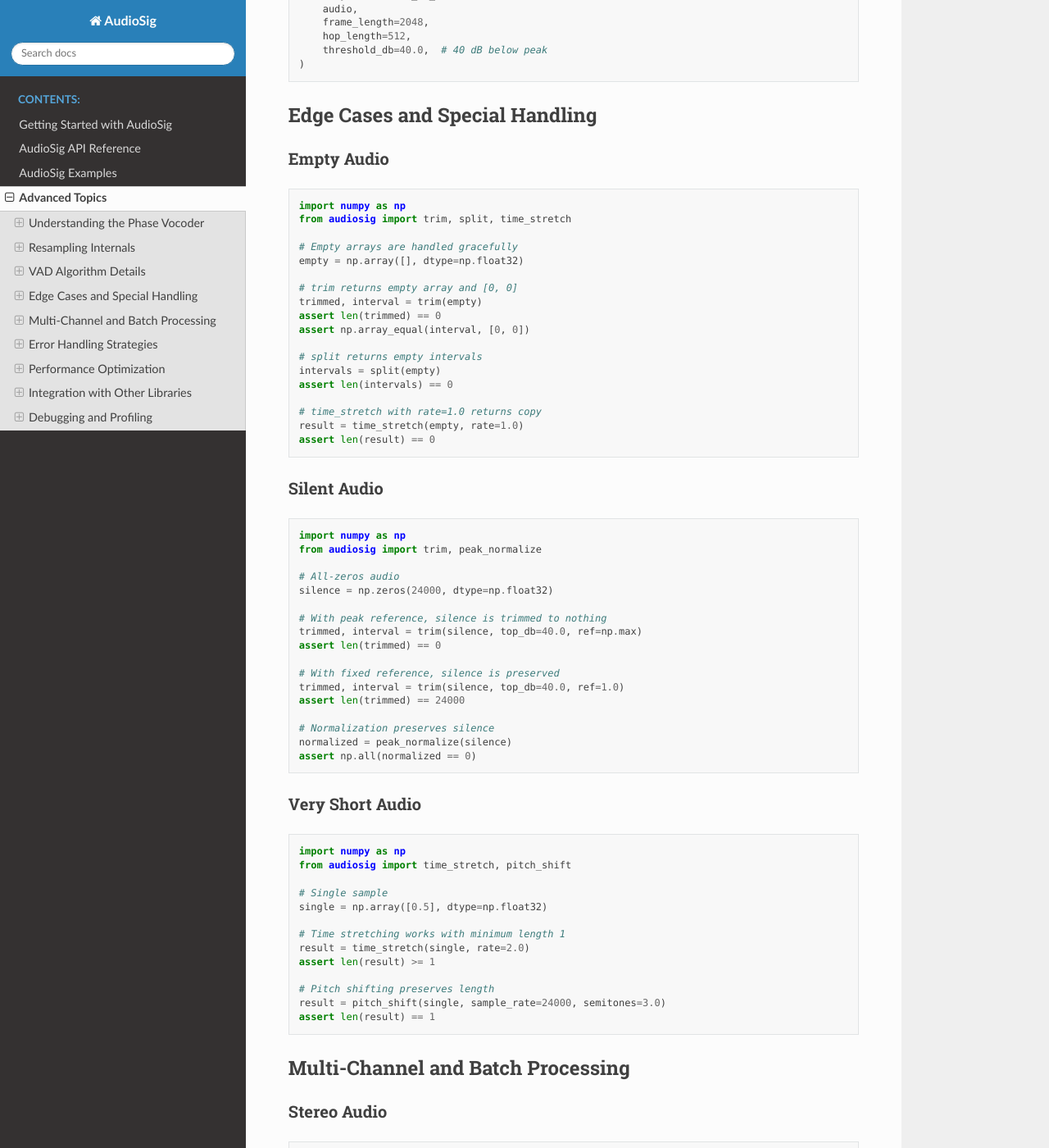
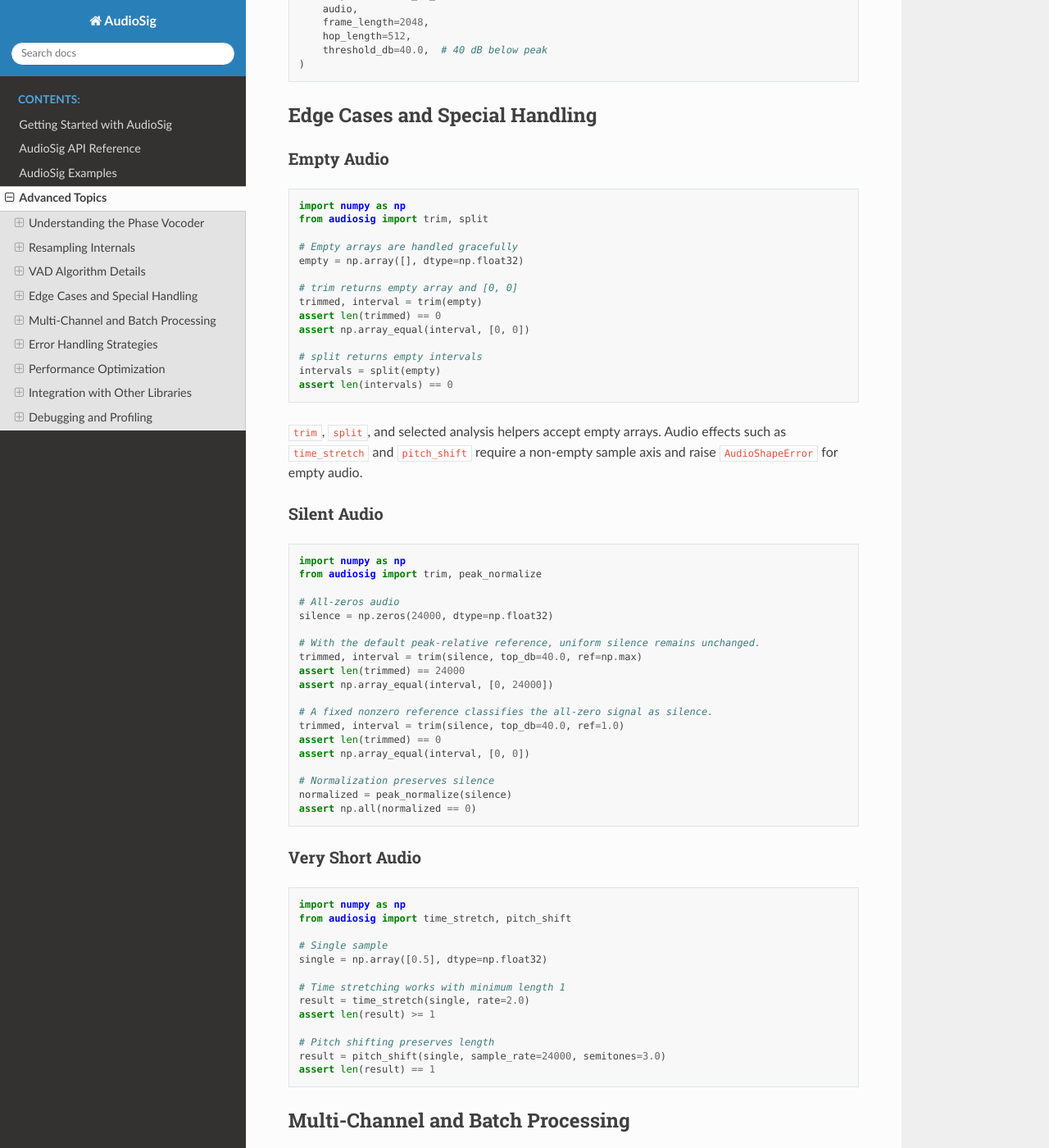
Before and after one commit to buchwandler/audiosig, a Sphinx documentation site: the page built from docs/advanced.md, in a window 1280 px wide and 1400 px high, scrolled down 2175 px. Shown: the whole window at 82% size. Built offline with Sphinx 7.4.7 and the Read the Docs theme 3.1.0, drawn with Linux system fonts in a browser that asks for light colours.

Commit message:
feat: several fixes

````diff
--- a/docs/advanced.md
+++ b/docs/advanced.md
@@ -112,7 +112,7 @@ activity = relative_db_vad(
 
 ```python
 import numpy as np
-from audiosig import trim, split, time_stretch
+from audiosig import trim, split
 
 # Empty arrays are handled gracefully
 empty = np.array([], dtype=np.float32)
@@ -125,11 +125,11 @@ assert np.array_equal(interval, [0, 0])
 # split returns empty intervals
 intervals = split(empty)
 assert len(intervals) == 0
+```
 
-# time_stretch with rate=1.0 returns copy
-result = time_stretch(empty, rate=1.0)
-assert len(result) == 0
-```
+`trim`, `split`, and selected analysis helpers accept empty arrays. Audio
+effects such as `time_stretch` and `pitch_shift` require a non-empty sample
+axis and raise `AudioShapeError` for empty audio.
 
 ### Silent Audio
 
@@ -140,13 +140,15 @@ from audiosig import trim, peak_normalize
 # All-zeros audio
 silence = np.zeros(24000, dtype=np.float32)
 
-# With peak reference, silence is trimmed to nothing
+# With the default peak-relative reference, uniform silence remains unchanged.
 trimmed, interval = trim(silence, top_db=40.0, ref=np.max)
+assert len(trimmed) == 24000
+assert np.array_equal(interval, [0, 24000])
+
+# A fixed nonzero reference classifies the all-zero signal as silence.
+trimmed, interval = trim(silence, top_db=40.0, ref=1.0)
 assert len(trimmed) == 0
-
-# With fixed reference, silence is preserved
-trimmed, interval = trim(silence, top_db=40.0, ref=1.0)
-assert len(trimmed) == 24000
+assert np.array_equal(interval, [0, 0])
 
 # Normalization preserves silence
 normalized = peak_normalize(silence)
--- a/docs/index.rst
+++ b/docs/index.rst
@@ -16,8 +16,8 @@ historical non-padded default; pass ``pad_end=True`` when trailing partial
 speech must be analyzed. ``find_speech_bounds`` returns ``[0, 0]`` when no
 speech is found.
 
-See the repository README and ``AUDIOSIG_TRIM_VAD_BRIEF.md`` for the detailed
-replacement boundary and downstream audit status.
+See the repository README for the detailed replacement boundary and downstream
+audit status.
 
 Documentation
 -------------
--- a/pyproject.toml
+++ b/pyproject.toml
@@ -34,7 +34,7 @@ dependencies = ["numpy>=1.24"]
 Homepage = "https://github.com/buchwandler/audiosig"
 Repository = "https://github.com/buchwandler/audiosig"
 Issues = "https://github.com/buchwandler/audiosig/issues"
-Changelog = "https://github.com/buchwandler/audiosig/blob/main/CHANGELOG.md"
+Changelog = "https://github.com/buchwandler/audiosig/blob/main/docs/changelog.md"
 
 [project.optional-dependencies]
 test = [
````
Also changed, not shown: README.md (+1 -2 lines), docs/changelog.md (+4 -0 lines), docs/getting-started.md (+8 -4 lines), 7 other files.
